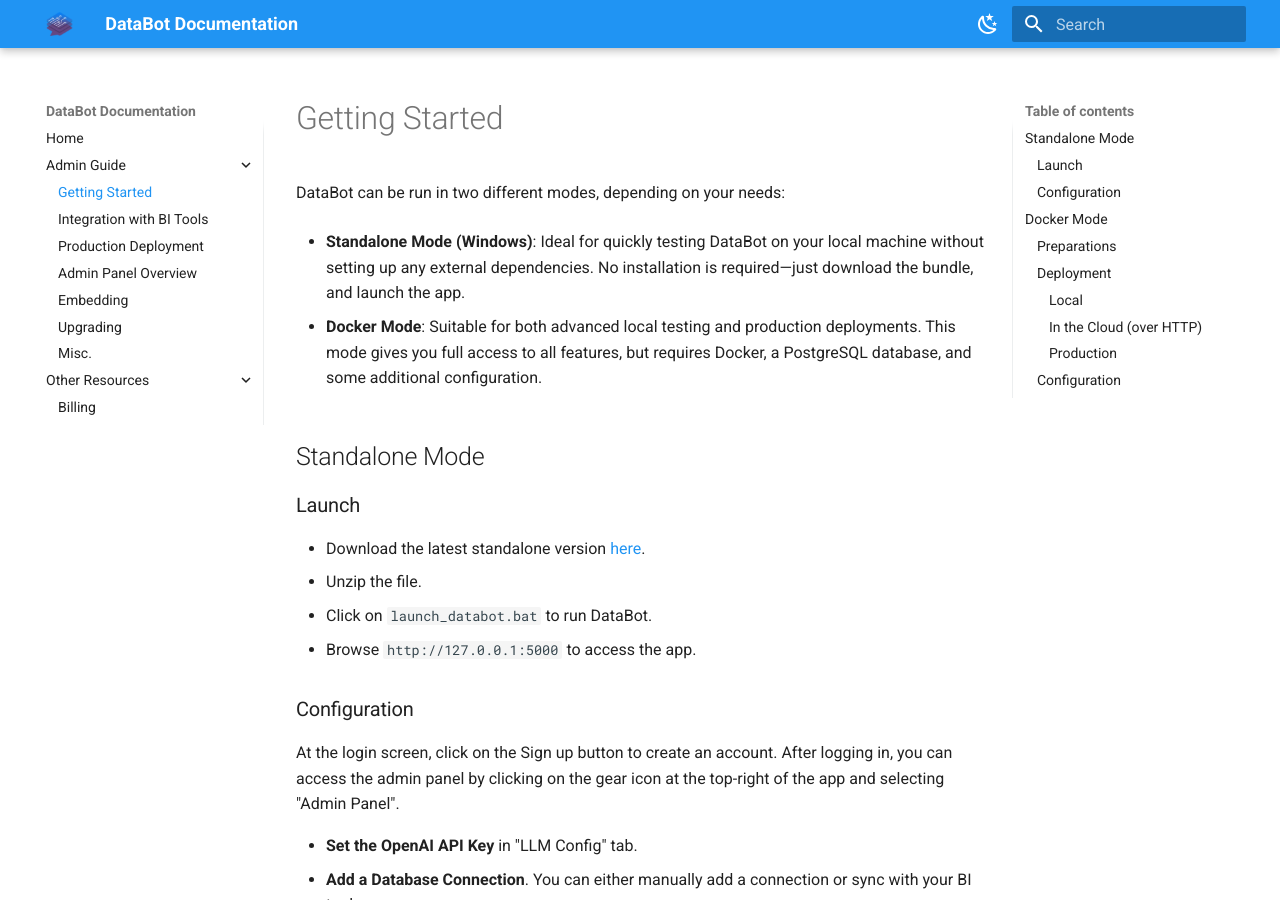
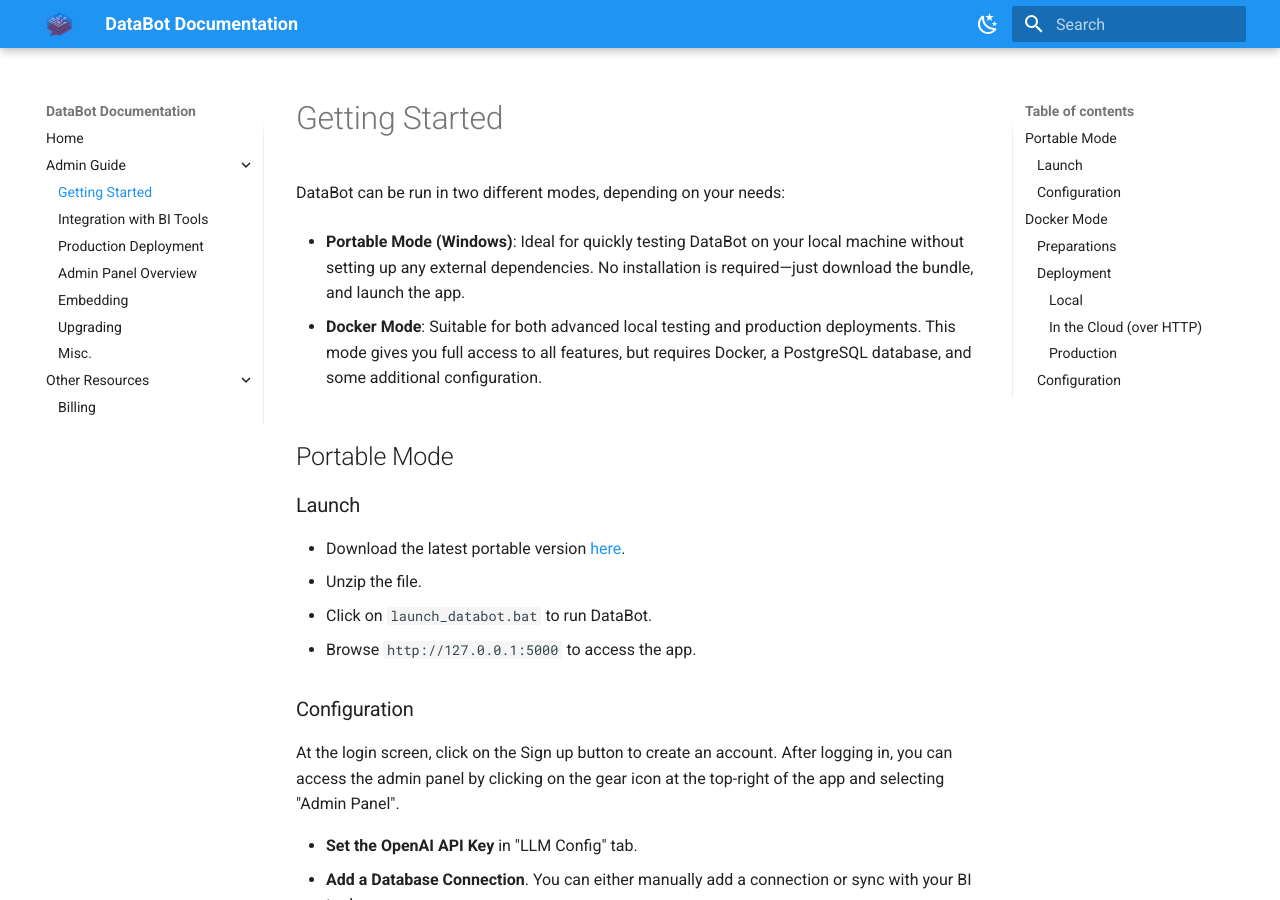
Before and after one commit to Intellimenta/DataBot, an MkDocs documentation site: the page built from docs/admin_guide/getting_started.md, in a window 1280 px wide and 900 px high. Built offline with MkDocs 1.6.1 and Material for MkDocs 9.7.7, drawn with Linux system fonts in a browser that asks for light colours.

Commit message:
rename 'standalone' to 'portable'

```diff
--- a/docs/admin_guide/getting_started.md
+++ b/docs/admin_guide/getting_started.md
@@ -2,15 +2,15 @@
 
 DataBot can be run in two different modes, depending on your needs:
 
-- **Standalone Mode (Windows)**: Ideal for quickly testing DataBot on your local machine without setting up any external dependencies. No installation is required—just download the bundle, and launch the app.
+- **Portable Mode (Windows)**: Ideal for quickly testing DataBot on your local machine without setting up any external dependencies. No installation is required—just download the bundle, and launch the app.
 
 - **Docker Mode**: Suitable for both advanced local testing and production deployments. This mode gives you full access to all features, but requires Docker, a PostgreSQL database, and some additional configuration.
 
 
-## Standalone Mode
+## Portable Mode
 
 ### Launch
-- Download the latest standalone version <a href="https://github.com/Intellimenta/DataBot/releases/latest" target="_blank">here</a>.
+- Download the latest portable version <a href="https://github.com/Intellimenta/DataBot/releases/latest" target="_blank">here</a>.
 - Unzip the file.
 - Click on `launch_databot.bat` to run DataBot.
 - Browse `http://127.0.0.1:5000` to access the app.
```
Also changed, not shown: docs/admin_guide/upgrading.md (+1 -1 lines).
